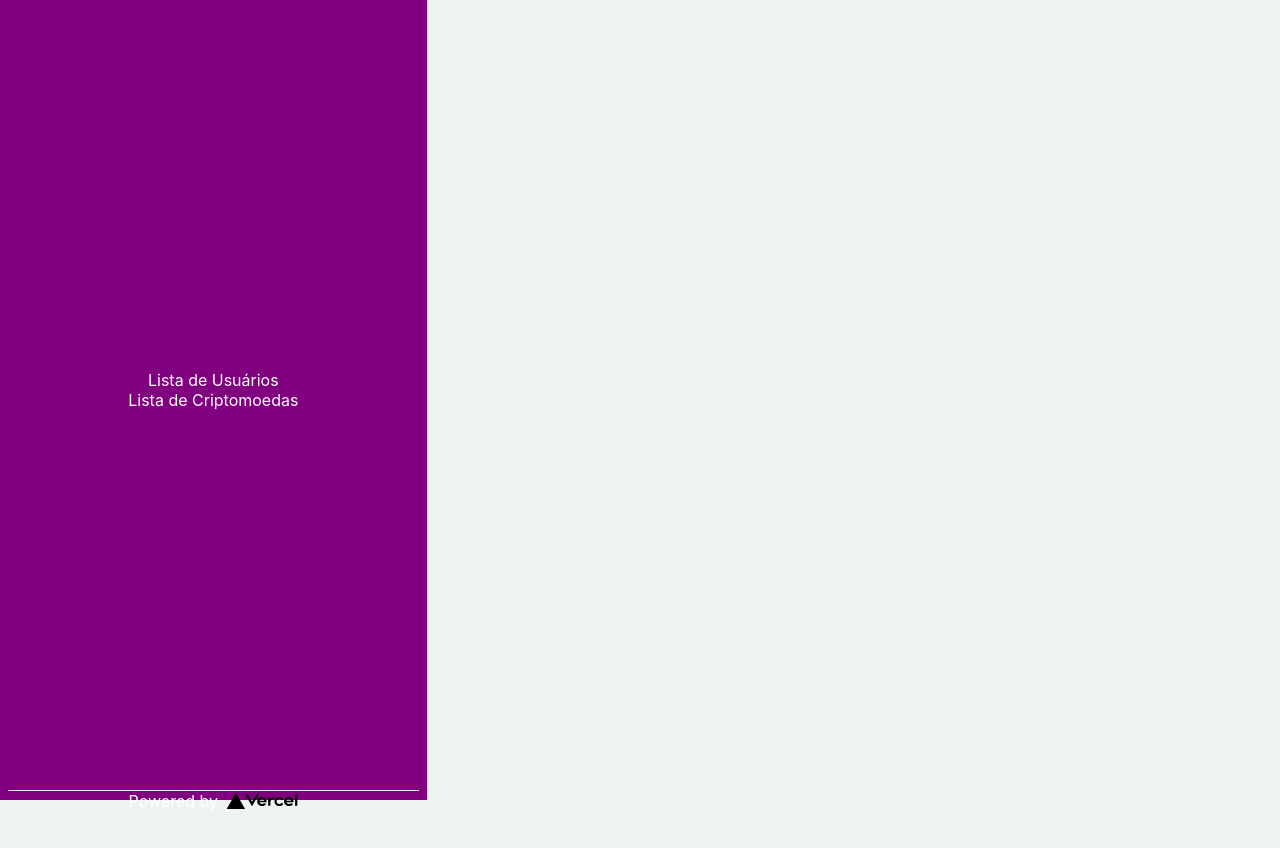
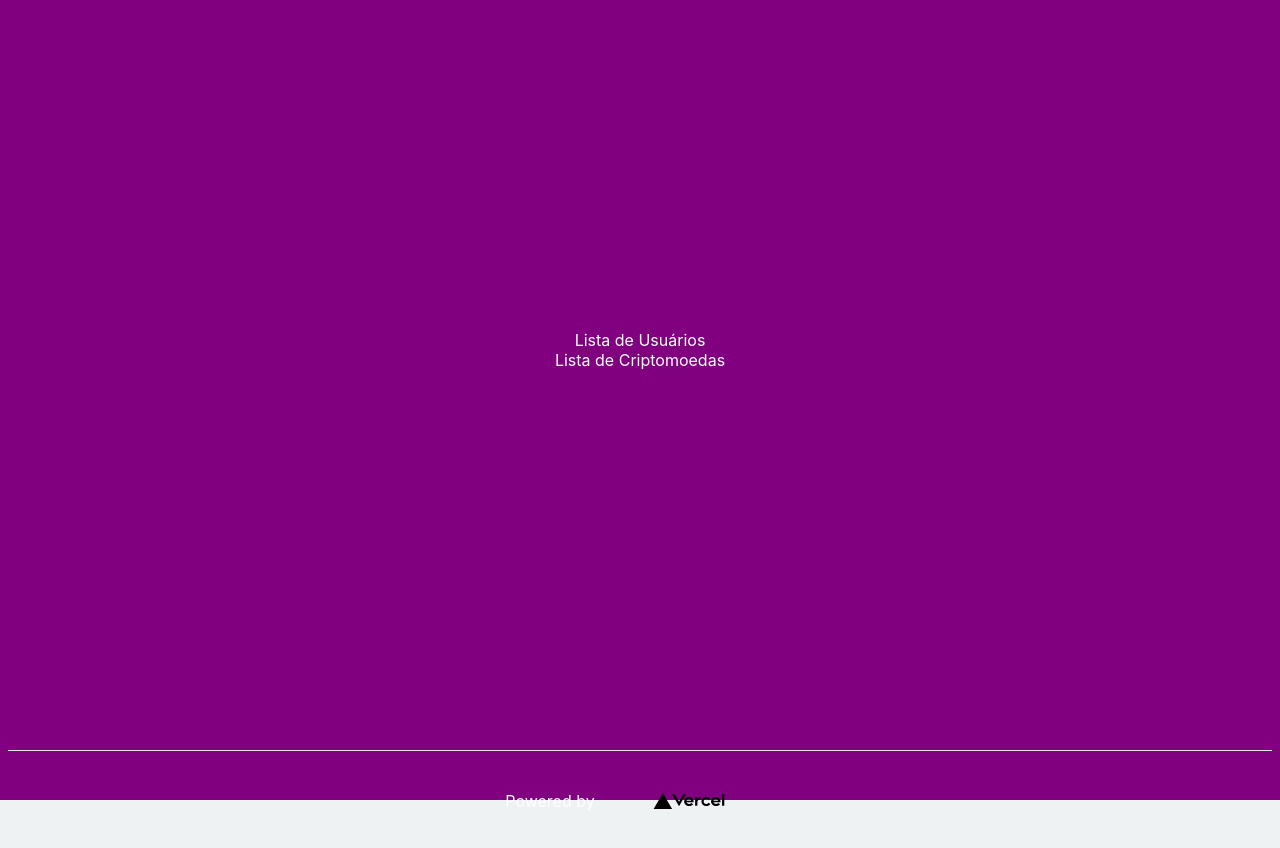
Before and after one commit to brfat/live-next, a Next.js app: page / in a window 1280 px wide. Shown: the top 848 px of the page. Before the commit the page ends 813 px from the top, so only its background shows below. Built offline with nearby package versions, Linux system fonts and the light colour scheme.

Commit message:
adicionando logo e ajustes no css

```diff
--- a/pages/coins.js
+++ b/pages/coins.js
@@ -1,4 +1,5 @@
 import styles from "../styles/Home.module.css";
+import Logo from "../components/Logo";
 
 function coins() {
   const coinsList = [
@@ -46,6 +47,8 @@ function coins() {
 
   return (
     <>
+      <Logo />
+      <div className={styles.wrapper_coins}>
         {coinsList.map((item) => (
           <div key={item.id} className={styles.card}>
             <h3>{item.name}</h3>
@@ -53,6 +56,7 @@ function coins() {
             <span className="recomendacao">{item.recomendacao}</span>
           </div>
         ))}
+      </div>
     </>
   );
 }
--- a/styles/Home.module.css
+++ b/styles/Home.module.css
@@ -74,6 +74,8 @@
     Bitstream Vera Sans Mono, Courier New, monospace;
 }
 
+
+
 .grid {
   display: flex;
   align-items: center;
@@ -89,10 +91,9 @@
   text-align: left;
   color: inherit;
   text-decoration: none;
-  border: 1px solid #eaeaea;
   border-radius: 10px;
   transition: color 0.15s ease, border-color 0.15s ease;
-  background: #f58220;
+  background: #820ad1;
     color: white;
 }
 
@@ -117,6 +118,27 @@
 .logo {
   height: 1em;
   margin-left: 0.5rem;
+  text-align: left;
+  padding: 50px;
+  display: flex;
+  align-items: center;
+  justify-content: space-between;
+}
+
+.logo a {
+  font-weight: 700;
+  color: #4c0677;
+}
+
+.wrapper_coins {
+  display: grid;
+  grid-template-columns: 1fr 1fr 1fr;
+}
+
+@media (max-width: 768px) {
+  .wrapper_coins {
+    grid-template-columns: 1fr;
+  }
 }
 
 @media (max-width: 600px) {
--- /dev/null
+++ b/styles/coins.css
@@ -0,0 +1,4 @@
+.wrapper_coins {
+    display: grid;
+    grid-template-columns: 1fr 1fr 1fr;
+  }
--- a/styles/globals.css
+++ b/styles/globals.css
@@ -8,10 +8,6 @@ body {
 
 }
 
-#__next {
-  display: grid;
-  grid-template-columns: 2fr 2fr 2fr;
-}
 
 a {
   color: inherit;
@@ -21,9 +17,3 @@ a {
 * {
   box-sizing: border-box;
 }
-
-@media (max-width: 768px) {
-  #__next {
-    grid-template-columns: 1fr;
-  }
-}
```
Also changed, not shown: components/Logo.js (added, +13 -0 lines). Lines whose indentation alone changed are shown as unchanged.
